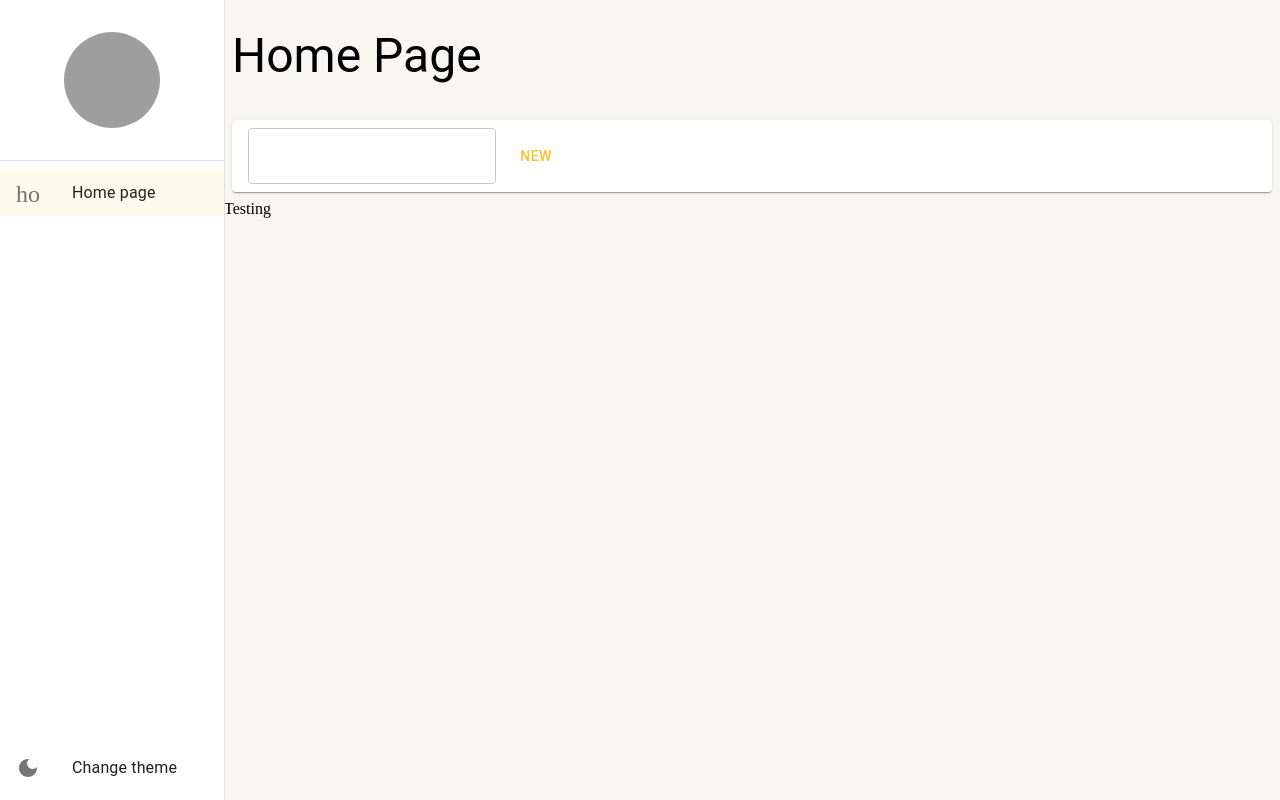
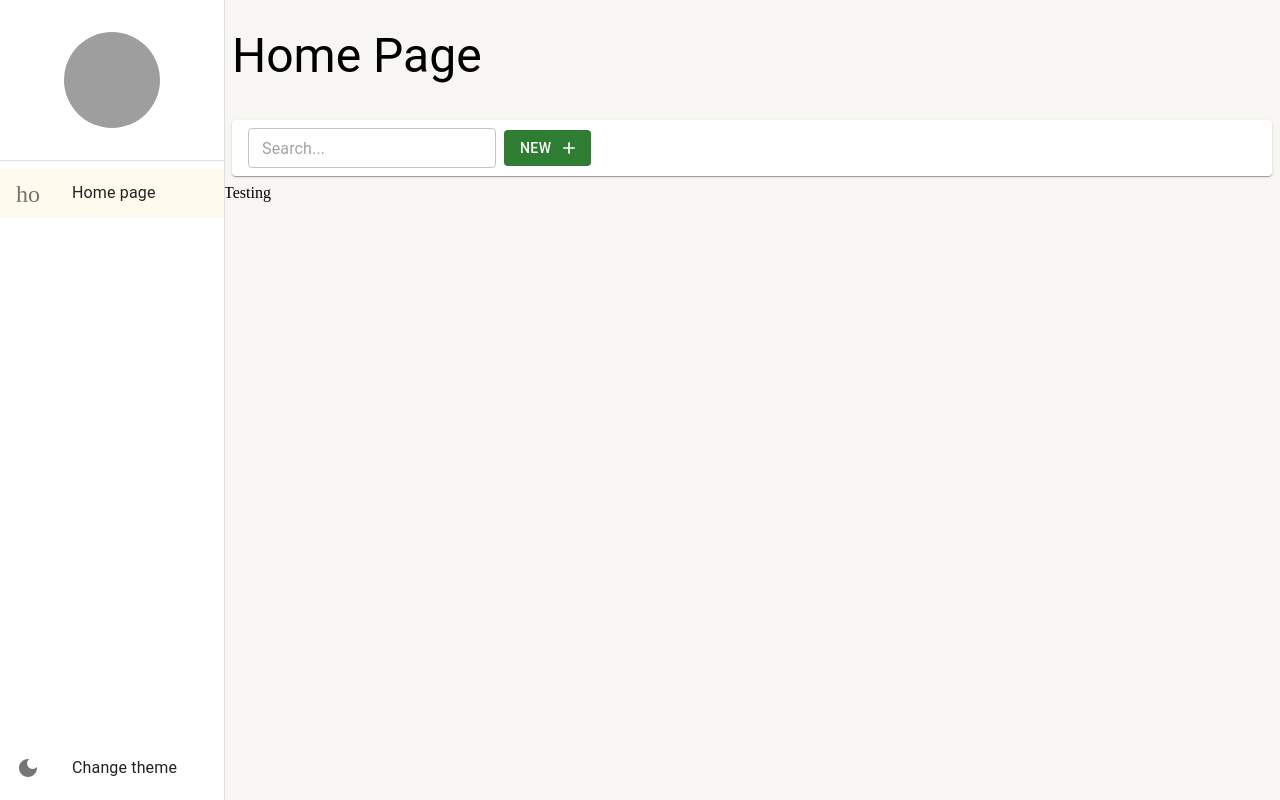
Before and after one commit to Joaovcarvalho23/CityPeople_Manager, a React (Create React App) app: page /home-page in a window 1280 px wide. Built offline with nearby package versions, Linux system fonts and the light colour scheme; grey boxes are pictures that could not be loaded.

Commit message:
finalizando o componente da ToolsBar

```diff
--- a/src/pages/dashboard/Dashboard.tsx
+++ b/src/pages/dashboard/Dashboard.tsx
@@ -6,7 +6,10 @@ export const Dashboard = () => {
     <PageBaseLayout
       tittle='Home Page'
       toolsBar={(
-        <ToolsBar />
+        <ToolsBar
+          showSearchInput
+          newButtonText='New'
+        />
       )}>
         Testing
     </PageBaseLayout>
--- a/src/shared/components/tools_bar/ToolsBar.tsx
+++ b/src/shared/components/tools_bar/ToolsBar.tsx
@@ -1,14 +1,52 @@
+import AddIcon from '@mui/icons-material/Add';
 import { Box, Button, Paper, TextField, useTheme } from '@mui/material';
 import React from 'react';
 
-export const ToolsBar: React.FC = () => {
+interface IToolsBarProps {
+  searchText?: string
+  showSearchInput?: boolean
+  onChangeSearchText?: (newText: string) => void;
+
+  newButtonText?: string
+  showNewButton?: boolean
+  onPressedNewButton?: () => void;
+}
+
+export const ToolsBar: React.FC<IToolsBarProps> = ({ searchText = '', showSearchInput = false, onChangeSearchText, newButtonText= 'New', showNewButton= true, onPressedNewButton }) => {
   const theme = useTheme();
 
   return(
-    <Box height={theme.spacing(7)} marginX={1} padding={1} paddingX={2} display="flex" gap={1} alignItems="center" component={Paper}>
-      <TextField />
+    <Box
+      height={theme.spacing(6)} //altura do Box
+      marginX={1} //eh a margem do nosso elemento nas beiradas, pega uma certa distancia do eixo X (horizontal)
+      padding={0.5} //eh um espaco interno. O input esta grudado no nosso Box. Com o padding, temos um certo espacamento
+      paddingX={2} //faz com que seja aplicado apenas nas laterais, mesma coisa do marginX
+      display="flex" //muda a forma que o layout se comporta na tela
+      gap={1} //ele so funciona com o display flex, com o gap podemos dizer qual a distancia entre os objetos do display
+      alignItems="center" //centraliza tudo
+      component={Paper}
+    >
+      {showSearchInput && (
+        <TextField
+          size='small' placeholder='Search...'
+          value={searchText}
+          onChange={(e) => onChangeSearchText?.(e.target.value)} //para o onChangeSearchText parar de dar erro, colocamos um '?.' no final
+        />
+      )}
 
-      <Button>New</Button>
+      <Box flex={1} display='flex' justifyContent='flex-start'>
+
+        {showNewButton && (
+          <Button
+            color='success' variant='contained'
+            disableElevation endIcon={<AddIcon/>}
+            onClick={onPressedNewButton}
+          >
+            {newButtonText}
+          </Button>
+        )}
+
+      </Box>
     </Box>
   );
 };
```
